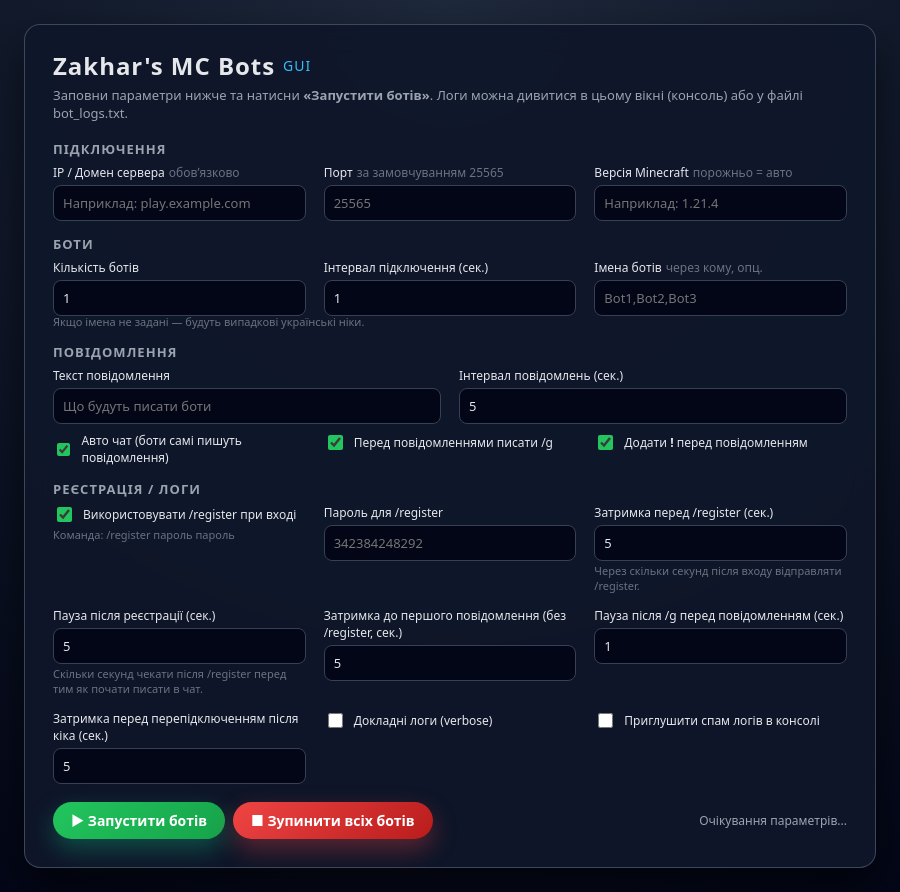
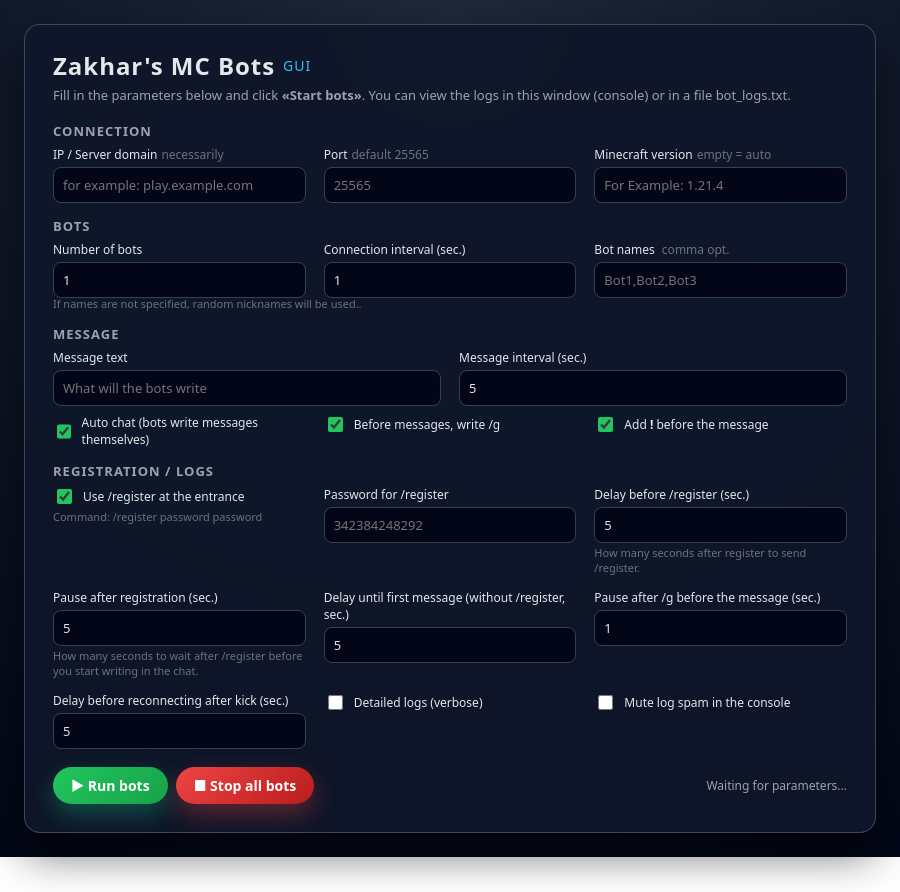
Before and after one commit to zhrom/minecraft-Bots, an Electron app: page index.html in a window 900 px wide. After the commit the page ends 857 px from the top, so only its background shows below. Drawn offline with Linux system fonts and the light colour scheme.

Commit message:
Update index.html

```diff
--- a/index.html
+++ b/index.html
@@ -171,51 +171,51 @@
   <div class="container">
     <h1>Zakhar's MC Bots <span>GUI</span></h1>
     <div class="subtitle">
-      Заповни параметри нижче та натисни <b>«Запустити ботів»</b>. Логи можна дивитися в цьому вікні (консоль) або у файлі <code>bot_logs.txt</code>.
+      Fill in the parameters below and click <b>«Start bots»</b>. You can view the logs in this window (console) or in a file <code>bot_logs.txt</code>.
     </div>
 
     <form id="config-form">
-      <div class="section-title">Підключення</div>
+      <div class="section-title">Connection</div>
       <div class="grid">
         <div class="field">
-          <label for="ip">IP / Домен сервера<span>обовʼязково</span></label>
-          <input type="text" id="ip" name="ip" placeholder="Наприклад: play.example.com" required />
+          <label for="ip">IP / Server domain<span>necessarily</span></label>
+          <input type="text" id="ip" name="ip" placeholder="for example: play.example.com" required />
         </div>
         <div class="field">
-          <label for="port">Порт<span>за замовчуванням 25565</span></label>
+          <label for="port">Port<span>default 25565</span></label>
           <input type="number" id="port" name="port" placeholder="25565" />
         </div>
         <div class="field">
-          <label for="version">Версія Minecraft<span>порожньо = авто</span></label>
-          <input type="text" id="version" name="version" placeholder="Наприклад: 1.21.4" />
+          <label for="version">Minecraft version<span>empty = auto</span></label>
+          <input type="text" id="version" name="version" placeholder="For Example: 1.21.4" />
         </div>
       </div>
 
-      <div class="section-title">Боти</div>
+      <div class="section-title">Bots</div>
       <div class="grid">
         <div class="field">
-          <label for="count">Кількість ботів</label>
+          <label for="count">Number of bots </label>
           <input type="number" id="count" name="count" min="1" value="1" />
         </div>
         <div class="field">
-          <label for="connectInterval">Інтервал підключення (сек.)</label>
+          <label for="connectInterval">Connection interval (sec.)</label>
           <input type="number" id="connectInterval" name="connectInterval" min="0" value="1" />
         </div>
         <div class="field">
-          <label for="customNames">Імена ботів<span>через кому, опц.</span></label>
+          <label for="customNames">Bot names <span>comma opt.</span></label>
           <input type="text" id="customNames" name="customNames" placeholder="Bot1,Bot2,Bot3" />
         </div>
       </div>
-      <div class="hint">Якщо імена не задані — будуть випадкові українські ніки.</div>
+      <div class="hint">If names are not specified, random nicknames will be used..</div>
 
-      <div class="section-title">Повідомлення</div>
+      <div class="section-title">Message</div>
       <div class="grid">
         <div class="field">
-          <label for="message">Текст повідомлення</label>
-          <input type="text" id="message" name="message" placeholder="Що будуть писати боти" />
+          <label for="message">Message text</label>
+          <input type="text" id="message" name="message" placeholder="What will the bots write" />
         </div>
         <div class="field">
-          <label for="messageInterval">Інтервал повідомлень (сек.)</label>
+          <label for="messageInterval">Message interval (sec.)</label>
           <input type="number" id="messageInterval" name="messageInterval" min="1" value="5" />
         </div>
       </div>
@@ -224,68 +224,68 @@
         <div class="field">
           <div class="checkbox-row">
             <input type="checkbox" id="useAutoChat" name="useAutoChat" checked />
-            <label for="useAutoChat">Авто чат (боти самі пишуть повідомлення)</label>
+            <label for="useAutoChat">Auto chat (bots write messages themselves)</label>
           </div>
         </div>
         <div class="field">
           <div class="checkbox-row">
             <input type="checkbox" id="useGlobalChat" name="useGlobalChat" checked />
-            <label for="useGlobalChat">Перед повідомленнями писати <code>/g</code></label>
+            <label for="useGlobalChat">Before messages, write <code>/g</code></label>
           </div>
         </div>
         <div class="field">
           <div class="checkbox-row">
             <input type="checkbox" id="useExclamation" name="useExclamation" checked />
-            <label for="useExclamation">Додати <b>!</b> перед повідомленням</label>
+            <label for="useExclamation">Add <b>!</b> before the message</label>
           </div>
         </div>
       </div>
 
-      <div class="section-title">Реєстрація / Логи</div>
+      <div class="section-title">Registration / Logs</div>
       <div class="grid">
         <div class="field">
           <div class="checkbox-row">
             <input type="checkbox" id="useRegister" name="useRegister" checked />
-            <label for="useRegister">Використовувати <code>/register</code> при вході</label>
+            <label for="useRegister">Use <code>/register</code> at the entrance</label>
           </div>
-          <div class="hint">Команда: <code>/register пароль пароль</code></div>
+          <div class="hint">Command: <code>/register password password</code></div>
         </div>
         <div class="field">
-          <label for="registerPassword">Пароль для <code>/register</code></label>
+          <label for="registerPassword">Password for <code>/register</code></label>
           <input type="text" id="registerPassword" name="registerPassword" placeholder="342384248292" />
         </div>
         <div class="field">
-          <label for="registerDelaySeconds">Затримка перед <code>/register</code> (сек.)</label>
+          <label for="registerDelaySeconds">Delay before <code>/register</code> (sec.)</label>
           <input type="number" id="registerDelaySeconds" name="registerDelaySeconds" min="0" value="5" />
-          <div class="hint">Через скільки секунд після входу відправляти <code>/register</code>.</div>
+          <div class="hint">How many seconds after register to send <code>/register</code>.</div>
         </div>
         <div class="field">
-          <label for="postRegisterDelaySeconds">Пауза після реєстрації (сек.)</label>
+          <label for="postRegisterDelaySeconds">Pause after registration (sec.)</label>
           <input type="number" id="postRegisterDelaySeconds" name="postRegisterDelaySeconds" min="0" value="5" />
-          <div class="hint">Скільки секунд чекати після <code>/register</code> перед тим як почати писати в чат.</div>
+          <div class="hint">How many seconds to wait after <code>/register</code> before you start writing in the chat.</div>
         </div>
         <div class="field">
-          <label for="firstMessageDelaySeconds">Затримка до першого повідомлення (без /register, сек.)</label>
+          <label for="firstMessageDelaySeconds">Delay until first message (without /register, sec.)</label>
           <input type="number" id="firstMessageDelaySeconds" name="firstMessageDelaySeconds" min="0" value="5" />
         </div>
         <div class="field">
-          <label for="globalChatDelaySeconds">Пауза після <code>/g</code> перед повідомленням (сек.)</label>
+          <label for="globalChatDelaySeconds">Pause after <code>/g</code> before the message (sec.)</label>
           <input type="number" id="globalChatDelaySeconds" name="globalChatDelaySeconds" min="0" value="1" />
         </div>
         <div class="field">
-          <label for="reconnectDelaySeconds">Затримка перед перепідключенням після кіка (сек.)</label>
+          <label for="reconnectDelaySeconds">Delay before reconnecting after kick (sec.)</label>
           <input type="number" id="reconnectDelaySeconds" name="reconnectDelaySeconds" min="1" value="5" />
         </div>
         <div class="field">
           <div class="checkbox-row">
             <input type="checkbox" id="verboseLogging" name="verboseLogging" />
-            <label for="verboseLogging">Докладні логи (verbose)</label>
+            <label for="verboseLogging">Detailed logs (verbose)</label>
           </div>
         </div>
         <div class="field">
           <div class="checkbox-row">
             <input type="checkbox" id="muteConsole" name="muteConsole" />
-            <label for="muteConsole">Приглушити спам логів в консолі</label>
+            <label for="muteConsole">Mute log spam in the console</label>
           </div>
         </div>
       </div>
@@ -293,13 +293,13 @@
       <div class="actions">
         <div style="display:flex; gap:8px; align-items:center; flex-wrap:wrap;">
           <button type="submit">
-            ▶ Запустити ботів
+            ▶ Run bots
           </button>
           <button type="button" id="stop-bots-btn" style="background:linear-gradient(135deg,#ef4444,#b91c1c); box-shadow:0 10px 25px rgba(239,68,68,0.35);">
-            ■ Зупинити всіх ботів
+            ■ Stop all bots
           </button>
         </div>
-        <div id="status">Очікування параметрів...</div>
+        <div id="status">Waiting for parameters...</div>
       </div>
     </form>
   </div>
```
